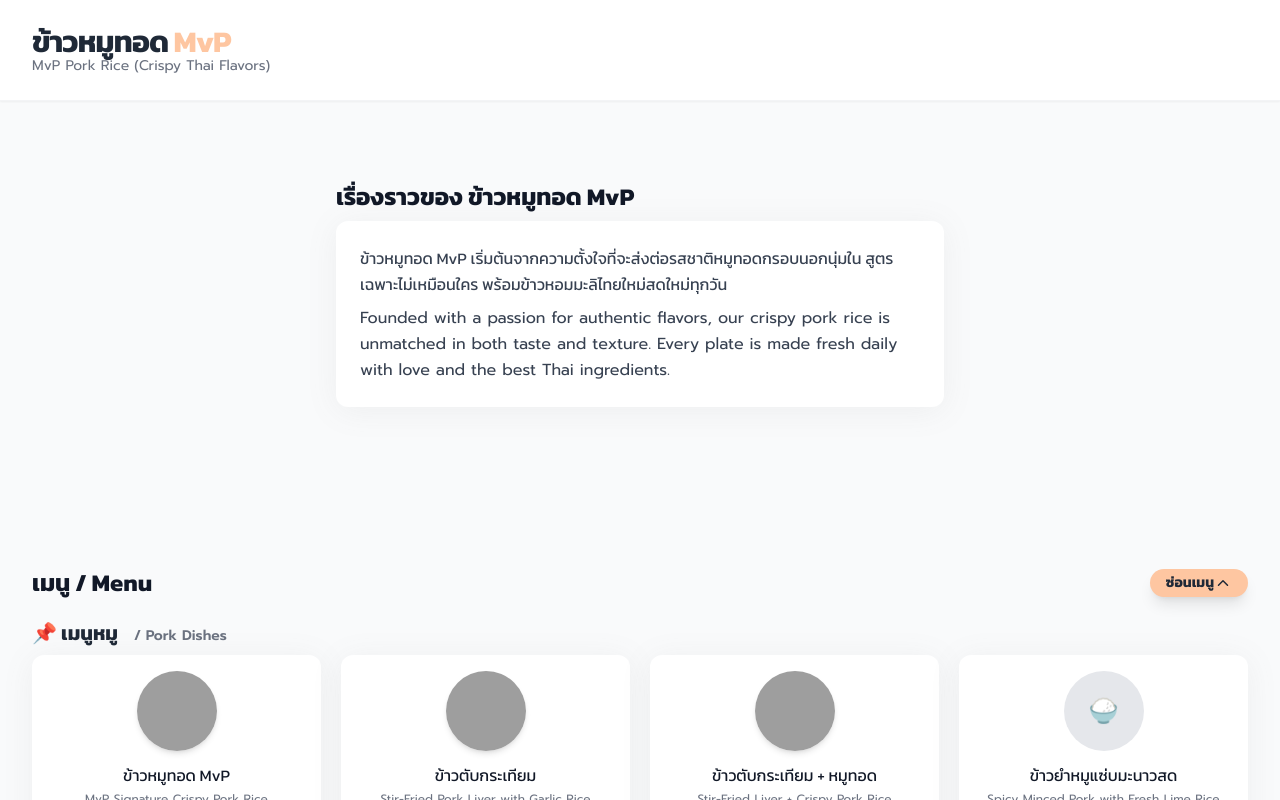
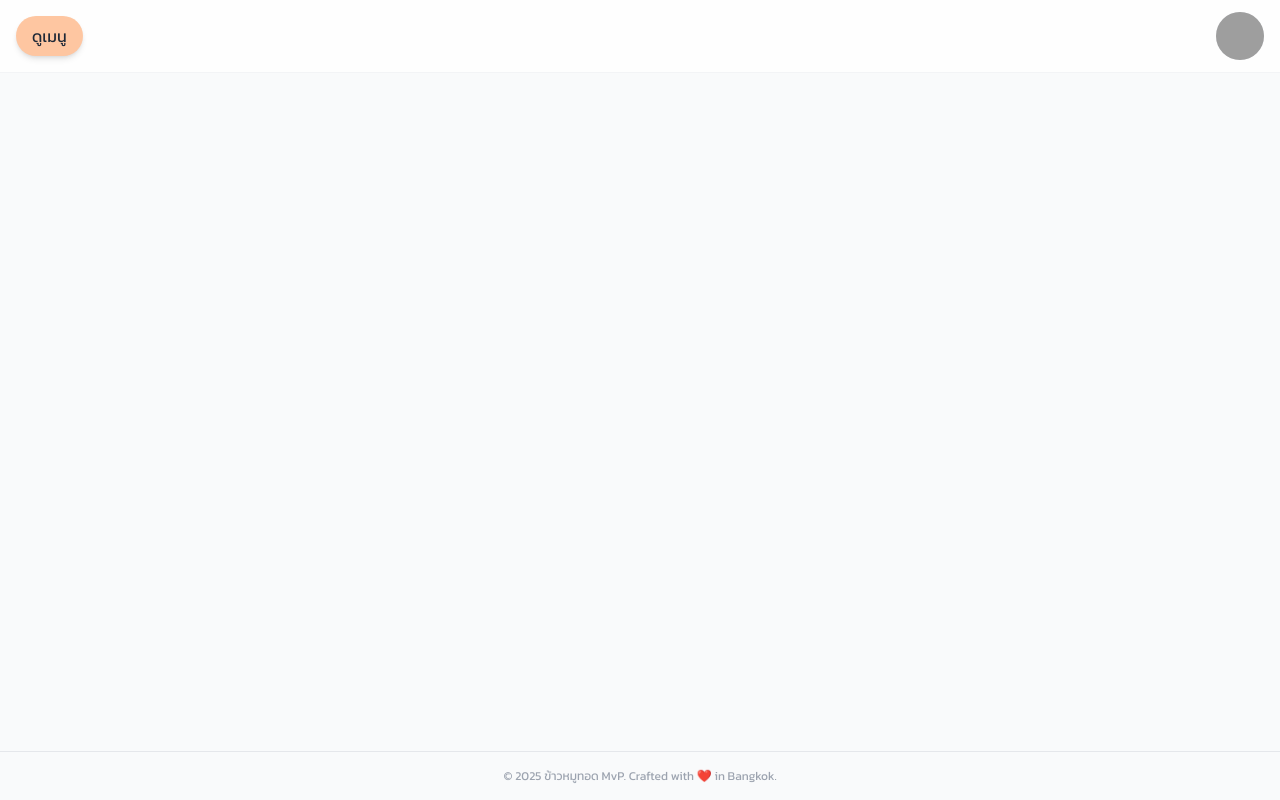
Before and after one commit to Boswatss/MvP-Webapp, a React (Vite) app: page / in a window 1280 px wide. Shown: the top 800 px of the page. Built offline with nearby package versions, Linux system fonts and the light colour scheme; grey boxes are pictures that could not be loaded.

Commit message:
feat: Implement logo and menu toggle
- Added restaurant logo to the top-right of the header.
- Implemented a "View Menu" button to toggle the visibility of the menu section.
- Modified menu item display to show only images and Thai/English names, removing prices.

```diff
--- /dev/null
+++ b/src/components/Navbar.tsx
@@ -0,0 +1,29 @@
+
+import React from "react";
+
+type NavbarProps = {
+  onMenuClick: () => void;
+};
+
+const Navbar: React.FC<NavbarProps> = ({ onMenuClick }) => (
+  <nav className="w-full flex items-center justify-between px-4 py-3 border-b border-gray-100 bg-white/80 sticky top-0 z-20">
+    <button
+      className="text-base font-medium px-4 py-2 rounded-full bg-highlight text-gray-800 shadow-md hover:scale-105 transition font-kanit"
+      onClick={onMenuClick}
+    >
+      ดูเมนู
+    </button>
+    {/* Right-aligned logo placeholder */}
+    <div className="flex items-center">
+      <div className="w-12 h-12 bg-gray-200 rounded-full overflow-hidden flex items-center justify-center ml-3">
+        <img
+          src="/placeholder.svg"
+          alt="Restaurant Logo"
+          className="w-full h-full object-cover"
+        />
+      </div>
+    </div>
+  </nav>
+);
+
+export default Navbar;
--- a/src/data/menu.ts
+++ b/src/data/menu.ts
@@ -1,4 +1,3 @@
-
 interface MenuItem {
   id: string;
   nameTH: string;
--- a/src/pages/Index.tsx
+++ b/src/pages/Index.tsx
@@ -1,26 +1,72 @@
 
-import Header from "../components/Header";
-import Menu from "../components/Menu";
-import Map from "../components/Map";
-import InfoSection from "../components/InfoSection";
-import ContactSection from "../components/ContactSection";
-import OrderChannels from "../components/OrderChannels";
+import React, { useState, useRef } from "react";
+import Navbar from "../components/Navbar";
+import menuData from "../data/menu";
 
-// Responsive, modern, clean homepage layout
+const MenuSection = React.forwardRef<HTMLDivElement>((props, ref) => (
+  <section ref={ref} className="container mx-auto py-10">
+    <h2 className="font-kanit font-bold text-xl md:text-2xl mb-8 text-gray-900 text-center">
+      เมนู / Menu
+    </h2>
+    <div className="flex flex-col gap-10">
+      {menuData.map((category) => (
+        <div key={category.id}>
+          <div className="mb-3 flex items-baseline gap-2">
+            <span className="font-kanit font-bold text-lg md:text-xl text-gray-800">
+              📌 {category.nameTH}
+            </span>
+            <span className="text-sm text-gray-500 font-prompt font-semibold ml-2">
+              / {category.nameEN}
+            </span>
+          </div>
+          <div className="grid grid-cols-2 md:grid-cols-4 gap-6">
+            {category.items.map((item) => (
+              <div
+                key={item.id}
+                className="bg-white rounded-xl shadow-card group p-3 flex flex-col items-center hover:shadow-2xl transition-all duration-200 hover:scale-105 relative"
+              >
+                {item.img ? (
+                  <img
+                    src={item.img}
+                    alt={item.nameEN}
+                    className="w-20 h-20 object-cover rounded-full mb-3 shadow-md group-hover:scale-110 transition-transform duration-150"
+                    loading="lazy"
+                  />
+                ) : (
+                  <div className="w-20 h-20 mb-3 rounded-full bg-gray-200 flex items-center justify-center text-2xl text-gray-400">
+                    🍚
+                  </div>
+                )}
+                <div className="font-kanit text-center text-base text-gray-900">{item.nameTH}</div>
+                <div className="text-xs text-gray-500 font-prompt mt-1 text-center">{item.nameEN}</div>
+              </div>
+            ))}
+          </div>
+        </div>
+      ))}
+    </div>
+  </section>
+));
+
+MenuSection.displayName = "MenuSection";
+
 const Index = () => {
+  const [showMenu, setShowMenu] = useState(false);
+  const menuRef = useRef<HTMLDivElement>(null);
+
+  const handleMenuClick = () => {
+    setShowMenu(true);
+    setTimeout(() => {
+      menuRef.current?.scrollIntoView({ behavior: "smooth", block: "start" });
+    }, 130);
+  };
+
   return (
     <div className="bg-gray-50 min-h-screen flex flex-col">
-      <Header />
+      <Navbar onMenuClick={handleMenuClick} />
       <main className="flex-1 flex flex-col gap-8 lg:gap-12 py-6">
-        <section>
-          <div className="w-full px-3 md:px-0">
-            <InfoSection />
-          </div>
-        </section>
-        <Menu />
-        <Map />
-        <ContactSection />
-        <OrderChannels />
+        {/* Add other homepage sections here if needed */}
+        {showMenu && <MenuSection ref={menuRef} />}
       </main>
       <footer className="w-full border-t border-gray-200 py-4 text-center text-xs text-gray-400">
         &copy; {new Date().getFullYear()} ข้าวหมูทอด MvP. Crafted with <span className="text-highlight">❤️</span> in Bangkok.
```
